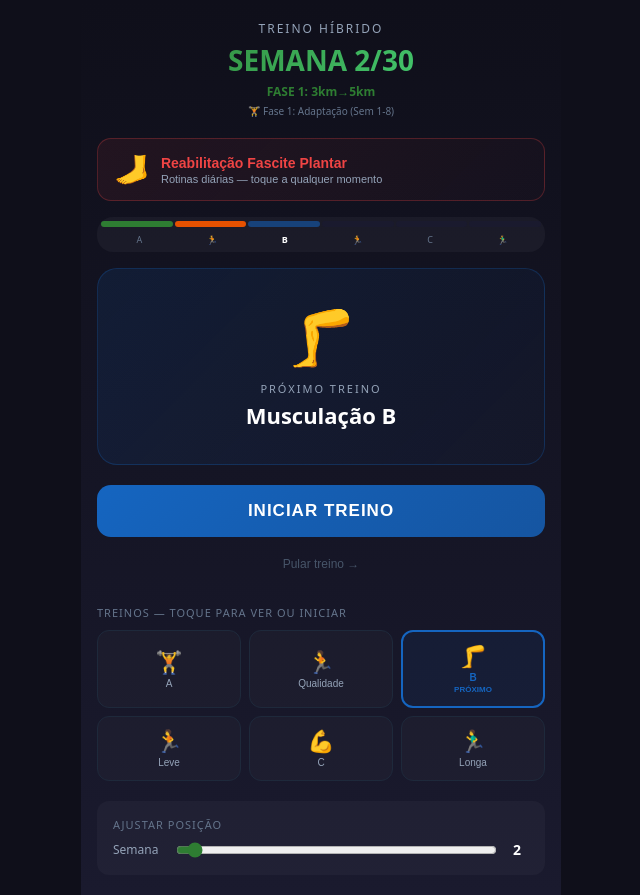
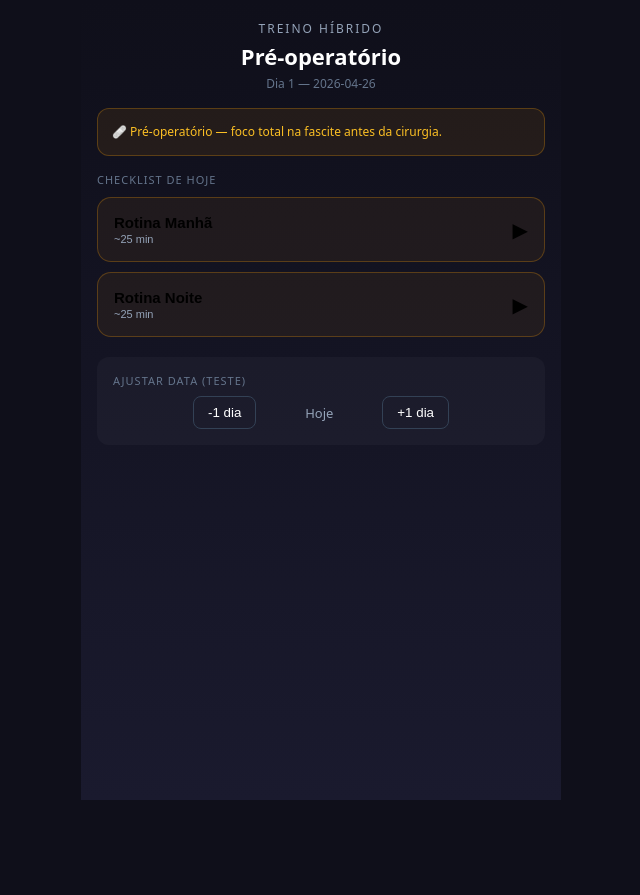
Before and after one commit to filipebiten/treino-hibrido, a React (Vite) app: page / in a window 1280 px wide. Shown: the whole page, without its empty margins (319-959 px from the left). After the commit the page ends 800 px from the top, so only its background shows below. Built offline with nearby package versions, Linux system fonts and the light colour scheme.

Commit message:
feat: home dirigida por macrofase (checklist rehab + banner + fallback)

```diff
--- a/src/App.jsx
+++ b/src/App.jsx
@@ -486,9 +486,13 @@ export default function App(){
   const[tmr,setTmr]=useState(0),[tmrOn,setTmrOn]=useState(false),[rst,setRst]=useState(false);
   const[cup,setCup]=useState(0),[cupOn,setCupOn]=useState(false),[ok,setOk]=useState(false);
   const[showHow,setShowHow]=useState(false);
+  const[diasOffset,setDiasOffset]=useState(0);
+  const[rehabLog,setRehabLog]=useState({});
+  const[activeDoseKey,setActiveDoseKey]=useState(null);
+  const[rehabScreenRoutines,setRehabScreenRoutines]=useState(null);
   const iR=useRef(null),cR=useRef(null),bp=useRef(false);
 
-  useEffect(()=>{(async()=>{try{const r=localStorage.getItem("tp7");if(r){const d=JSON.parse(r);setWk(d.w||2);setSes(d.s!==undefined?d.s:2);}}catch(e){}setOk(true);})();},[]);
+  useEffect(()=>{(async()=>{try{const r=localStorage.getItem("tp7");if(r){const d=JSON.parse(r);setWk(d.w||2);setSes(d.s!==undefined?d.s:2);setDiasOffset(d.o||0);}const rl=localStorage.getItem("tp7rehab");if(rl)setRehabLog(JSON.parse(rl));}catch(e){}setOk(true);})();},[]);
   const sv=useCallback((w,s)=>{try{localStorage.setItem("tp7",JSON.stringify({w,s}))}catch(e){}},[]);
 
   useEffect(()=>{if(tmrOn&&tmr>0){bp.current=false;iR.current=setInterval(()=>setTmr(t=>t-1),1000);}else{clearInterval(iR.current);if(tmr===0&&tmrOn){setTmrOn(false);if(!bp.current){playBeep();bp.current=true;}}}return()=>clearInterval(iR.current);},[tmrOn,tmr]);
@@ -500,6 +504,19 @@ export default function App(){
   function adv(){let ns=ses+1,nw=wk;if(ns>=6){ns=0;nw=Math.min(wk+1,30);}setSes(ns);setWk(nw);sv(nw,ns);setScr("home");}
   function nxt(){setTmrOn(false);setCupOn(false);setRst(false);setCS(1);setCup(0);setShowHow(false);if(sI+1>=tot){adv();return;}const n=steps[sI+1];setSIdx(sI+1);if(n&&n.duration&&n.type==="timer")setTmr(n.duration);else setTmr(0);}
   function dn(){const mx=step.sets||1;if(cS<mx){if(step.rest){setRst(true);setTmr(step.rest);setTmrOn(true);}setCS(cS+1);}else nxt();}
+  function setDias(n){const o=diasOffset+n;setDiasOffset(o);try{localStorage.setItem("tp7",JSON.stringify({w:wk,s:ses,o}))}catch(e){}}
+  function isoHoje(){const dt=hojeEfetivo(Date.now(),diasOffset);return dt.getFullYear()+"-"+String(dt.getMonth()+1).padStart(2,"0")+"-"+String(dt.getDate()).padStart(2,"0");}
+  function markDose(key){const iso=isoHoje();const novo={...rehabLog,[iso]:{...(rehabLog[iso]||{}),[key]:true}};setRehabLog(novo);try{localStorage.setItem("tp7rehab",JSON.stringify(novo))}catch(e){}}
+  function doseFeita(key){const iso=isoHoje();return !!(rehabLog[iso]&&rehabLog[iso][key]);}
+  function abrirDose(key,rotina){setActiveDoseKey(key);setRehabScreenRoutines([rotina]);setScr("rehabDose");}
+  const RESTRICOES=[
+    {fim:"2026-08-17",texto:"Dias 1-7 pós-op: zero esforço físico. Alongamentos de pé sentado/deitado liberados."},
+    {fim:"2026-08-25",texto:"Dias 8-15 pós-op: sem esforço moderado. Alongamentos + exercícios leves sentado liberados."},
+    {fim:"2026-09-10",texto:"Dias 16-30 pós-op: sem esforço excessivo. Musculação leve retorna gradualmente."},
+    {fim:"9999-12-31",texto:"Dia 31+ pós-op: liberado para treino normal."},
+  ];
+  function textoLiberado(iso){if(iso<"2026-08-11")return"Pré-operatório — foco total na fascite antes da cirurgia.";return RESTRICOES.find(x=>iso<=x.fim).texto;}
+  const mfInfo=getMacrofase(hojeEfetivo(Date.now(),diasOffset));
 
   if(!ok)return<div style={{background:"#0f0f1a",color:"white",minHeight:"100vh",display:"flex",alignItems:"center",justifyContent:"center",fontFamily:"system-ui"}}><p style={{opacity:.6}}>Carregando...</p></div>;
   const G="@keyframes spin{from{transform:rotate(0)}to{transform:rotate(360deg)}}@keyframes pulse{0%,100%{opacity:1}50%{opacity:.6}}";
@@ -507,6 +524,7 @@ export default function App(){
 
   // REHAB SCREEN
   if(scr==="rehab") return<RehabScreen onBack={()=>setScr("home")} routines={REHAB_ROUTINES}/>;
+  if(scr==="rehabDose") return<RehabScreen onBack={()=>{setScr("home");setRehabScreenRoutines(null);}} routines={rehabScreenRoutines} onRoutineComplete={()=>markDose(activeDoseKey)}/>;
 
   // PREVIEW
   if(scr==="preview"){const pw=bw(wk,pvS),desc=grd(wk,pvS),isMu=pvS===0||pvS===2||pvS===4;
@@ -518,37 +536,50 @@ export default function App(){
       <button onClick={()=>startAny(pvS)} style={{width:"100%",marginTop:16,padding:"14px 0",background:"linear-gradient(135deg,"+SCO[pvS]+","+SCO[pvS]+"cc)",color:"white",border:"none",borderRadius:14,fontSize:15,fontWeight:800,cursor:"pointer",letterSpacing:1,textTransform:"uppercase"}}>INICIAR ESTE TREINO</button></div>;}
 
   // HOME
-  if(scr==="home"){const desc=grd(wk,ses);
-    return<div style={{background:"linear-gradient(180deg,#0f0f1a,#1a1a2e)",color:"white",minHeight:"100vh",fontFamily:"system-ui",padding:"20px 16px",maxWidth:480,margin:"0 auto"}}><style>{G}</style>
-      <div style={{textAlign:"center",marginBottom:20}}>
-        <div style={{fontSize:12,color:"#94a3b8",letterSpacing:2,textTransform:"uppercase",marginBottom:4}}>Treino Híbrido</div>
-        <div style={{fontSize:28,fontWeight:800,background:"linear-gradient(135deg,"+ph.c+",#4ade80)",WebkitBackgroundClip:"text",WebkitTextFillColor:"transparent"}}>SEMANA {wk}/30</div>
-        <div style={{fontSize:12,color:ph.c,fontWeight:600,marginTop:4}}>{ph.n}</div>
-        <div style={{fontSize:10,color:"#64748b",marginTop:4}}>🏋️ {PHASE_NAMES[mph]}</div>
+  if(scr==="home"){
+    if(mfInfo.macrofase<=1){
+      const rotinas=getRehabForMacrofase(mfInfo.macrofase,mfInfo.semanaIdx,mfInfo.diaAlternado);
+      const rotinaBase=rotinas[0];
+      const cfgSemana=mfInfo.macrofase===1?REHAB_M1[Math.min(mfInfo.semanaIdx,REHAB_M1.length-1)]:null;
+      const rotinaCarga=rotinas[1]||(cfgSemana?cfgSemana.carga:null);
+      return<div style={{background:"linear-gradient(180deg,#0f0f1a,#1a1a2e)",color:"white",minHeight:"100vh",fontFamily:"system-ui",padding:"20px 16px",maxWidth:480,margin:"0 auto"}}><style>{G}</style>
+        <div style={{textAlign:"center",marginBottom:16}}>
+          <div style={{fontSize:12,color:"#94a3b8",letterSpacing:2,textTransform:"uppercase",marginBottom:4}}>Treino Híbrido</div>
+          <div style={{fontSize:22,fontWeight:800}}>{mfInfo.nome}</div>
+          <div style={{fontSize:12,color:"#64748b",marginTop:4}}>Dia {mfInfo.diasDesdeInicioMacrofase+1} — {isoHoje()}</div>
+        </div>
+        <div style={{padding:14,background:"#f59e0b15",border:"1px solid #f59e0b44",borderRadius:12,marginBottom:16,fontSize:12,color:"#fbbf24",lineHeight:1.5}}>🩹 {textoLiberado(isoHoje())}</div>
+        <div style={{fontSize:11,color:"#64748b",textTransform:"uppercase",letterSpacing:1,marginBottom:10}}>Checklist de hoje</div>
+        {["manha","noite"].map(key=>{const feita=doseFeita(key);return<button key={key} onClick={()=>abrirDose(key,rotinaBase)} style={{width:"100%",padding:16,marginBottom:10,borderRadius:14,border:"1px solid "+(feita?"#4ade8044":"#f59e0b44"),background:feita?"#4ade8010":"#f59e0b10",cursor:"pointer",textAlign:"left",display:"flex",justifyContent:"space-between",alignItems:"center"}}>
+          <div><div style={{fontSize:15,fontWeight:700}}>{feita?"✓ ":""}Rotina {key==="manha"?"Manhã":"Noite"}</div><div style={{fontSize:11,color:"#94a3b8",marginTop:2}}>{rotinaBase.time}</div></div>
+          <div style={{fontSize:20}}>{feita?"✅":"▶"}</div>
+        </button>;})}
+        {rotinaCarga&&<button onClick={()=>abrirDose("carga",rotinaCarga)} style={{width:"100%",padding:16,marginBottom:10,borderRadius:14,border:"1px solid "+(doseFeita("carga")?"#4ade8044":"#ef444444"),background:doseFeita("carga")?"#4ade8010":"#ef444410",cursor:"pointer",textAlign:"left",display:"flex",justifyContent:"space-between",alignItems:"center"}}>
+          <div><div style={{fontSize:15,fontWeight:700}}>{doseFeita("carga")?"✓ ":""}{rotinaCarga.title}</div><div style={{fontSize:11,color:"#94a3b8",marginTop:2}}>{mfInfo.diaAlternado?"Dia sugerido":"Fazer mesmo assim"}</div></div>
+          <div style={{fontSize:20}}>{doseFeita("carga")?"✅":"▶"}</div>
+        </button>}
+        <div style={{marginTop:20,background:"rgba(255,255,255,0.03)",borderRadius:12,padding:16}}>
+          <div style={{fontSize:11,color:"#64748b",textTransform:"uppercase",letterSpacing:1,marginBottom:8}}>Ajustar data (teste)</div>
+          <div style={{display:"flex",gap:8,alignItems:"center",justifyContent:"center"}}>
+            <button onClick={()=>setDias(-1)} style={{padding:"8px 14px",borderRadius:8,border:"1px solid #334155",background:"transparent",color:"white",cursor:"pointer"}}>-1 dia</button>
+            <span style={{fontSize:13,color:"#94a3b8",minWidth:110,textAlign:"center"}}>{diasOffset===0?"Hoje":(diasOffset>0?"+":"")+diasOffset+" dias"}</span>
+            <button onClick={()=>setDias(1)} style={{padding:"8px 14px",borderRadius:8,border:"1px solid #334155",background:"transparent",color:"white",cursor:"pointer"}}>+1 dia</button>
+          </div>
+        </div>
+      </div>;
+    }
+    return<div style={{background:"linear-gradient(180deg,#0f0f1a,#1a1a2e)",color:"white",minHeight:"100vh",fontFamily:"system-ui",padding:"20px 16px",maxWidth:480,margin:"0 auto",display:"flex",flexDirection:"column",alignItems:"center",justifyContent:"center",textAlign:"center"}}>
+      <div style={{fontSize:40,marginBottom:12}}>🚧</div>
+      <div style={{fontSize:18,fontWeight:700,marginBottom:8}}>{mfInfo.nome} ainda não configurada no app</div>
+      <div style={{fontSize:13,color:"#94a3b8",marginBottom:20}}>Consulte o plano completo no CLAUDE.md do projeto até essa parte ser implementada.</div>
+      <button onClick={()=>setScr("rehab")} style={{padding:"12px 20px",borderRadius:12,border:"1px solid #ef444444",background:"#ef444415",color:"#ef4444",cursor:"pointer",marginBottom:16}}>🦶 Abrir Reabilitação</button>
+      <div style={{display:"flex",gap:8,alignItems:"center"}}>
+        <button onClick={()=>setDias(-7)} style={{padding:"8px 14px",borderRadius:8,border:"1px solid #334155",background:"transparent",color:"white",cursor:"pointer"}}>-7 dias</button>
+        <span style={{fontSize:13,color:"#94a3b8"}}>{isoHoje()}</span>
+        <button onClick={()=>setDias(7)} style={{padding:"8px 14px",borderRadius:8,border:"1px solid #334155",background:"transparent",color:"white",cursor:"pointer"}}>+7 dias</button>
       </div>
-
-      {/* REHAB BUTTON - always visible */}
-      <button onClick={()=>setScr("rehab")} style={{width:"100%",padding:"14px 16px",marginBottom:16,borderRadius:14,border:"1px solid #ef444444",background:"linear-gradient(135deg,#ef444415,#ef444405)",cursor:"pointer",textAlign:"left",display:"flex",alignItems:"center",gap:12}}>
-        <div style={{fontSize:28}}>🦶</div>
-        <div><div style={{fontSize:14,fontWeight:700,color:"#ef4444"}}>Reabilitação Fascite Plantar</div><div style={{fontSize:11,color:"#94a3b8",marginTop:2}}>Rotinas diárias — toque a qualquer momento</div></div>
-      </button>
-
-      <div style={{background:"rgba(255,255,255,0.04)",borderRadius:16,padding:4,marginBottom:16}}>
-        <div style={{display:"flex",gap:2}}>{[0,1,2,3,4,5].map(i=><div key={i} style={{flex:1,height:6,borderRadius:3,background:i<ses?SCO[i]:i===ses?SCO[i]+"99":"#1a1a2e",animation:i===ses?"pulse 2s infinite":"none"}}/>)}</div>
-        <div style={{display:"flex",justifyContent:"space-between",padding:"6px 2px 2px",fontSize:9,color:"#64748b"}}>{SS.map((l,i)=><span key={i} style={{flex:1,textAlign:"center",fontWeight:i===ses?700:400,color:i===ses?"white":"#64748b"}}>{l}</span>)}</div>
-      </div>
-      <div style={{background:"linear-gradient(135deg,"+SCO[ses]+"22,"+SCO[ses]+"08)",border:"1px solid "+SCO[ses]+"44",borderRadius:20,padding:28,textAlign:"center",marginBottom:20}}>
-        <div style={{fontSize:56,marginBottom:8}}>{SIC[ses]}</div>
-        <div style={{fontSize:11,color:"#94a3b8",textTransform:"uppercase",letterSpacing:2,marginBottom:4}}>Próximo treino</div>
-        <div style={{fontSize:22,fontWeight:800,marginBottom:6}}>{SL[ses]}</div>
-        {desc&&<div style={{fontSize:14,color:SCO[ses],fontWeight:600,background:SCO[ses]+"18",borderRadius:8,padding:"6px 14px",display:"inline-block"}}>{desc}</div>}
-      </div>
-      <button onClick={()=>startAny(ses)} style={{width:"100%",padding:"16px 0",fontSize:17,fontWeight:800,background:"linear-gradient(135deg,"+SCO[ses]+","+SCO[ses]+"cc)",color:"white",border:"none",borderRadius:14,cursor:"pointer",letterSpacing:1,textTransform:"uppercase",marginBottom:10}}>INICIAR TREINO</button>
-      {ses===3&&<button onClick={adv} style={{width:"100%",padding:"12px 0",fontSize:13,fontWeight:600,background:"transparent",color:"#94a3b8",border:"1px solid #334155",borderRadius:12,cursor:"pointer",marginBottom:6}}>Pular corrida leve (semana 2x)</button>}
-      <button onClick={adv} style={{width:"100%",padding:"10px 0",fontSize:12,background:"transparent",color:"#475569",border:"none",cursor:"pointer"}}>Pular treino →</button>
-      <div style={{marginTop:24}}><div style={{fontSize:11,color:"#64748b",textTransform:"uppercase",letterSpacing:1,marginBottom:10}}>Treinos — toque para ver ou iniciar</div><div style={{display:"grid",gridTemplateColumns:"1fr 1fr 1fr",gap:8}}>{[0,1,2,3,4,5].map(i=><button key={i} onClick={()=>{setPvS(i);setScr("preview")}} style={{padding:"12px 6px",borderRadius:12,border:i===ses?"2px solid "+SCO[i]:"1px solid #1e293b",background:i===ses?SCO[i]+"15":"rgba(255,255,255,0.02)",cursor:"pointer",textAlign:"center"}}><div style={{fontSize:22,marginBottom:2}}>{SIC[i]}</div><div style={{fontSize:10,color:i===ses?SCO[i]:"#94a3b8",fontWeight:i===ses?700:500}}>{SL[i].replace("Musculação ","").replace("Corrida ","")}</div>{i===ses&&<div style={{fontSize:8,color:SCO[i],marginTop:2,fontWeight:700}}>PRÓXIMO</div>}</button>)}</div></div>
-      <div style={{marginTop:20,background:"rgba(255,255,255,0.03)",borderRadius:12,padding:16}}><div style={{fontSize:11,color:"#64748b",textTransform:"uppercase",letterSpacing:1,marginBottom:8}}>Ajustar posição</div><div style={{display:"flex",gap:8,alignItems:"center"}}><label style={{fontSize:12,color:"#94a3b8",minWidth:55}}>Semana</label><input type="range" min="1" max="30" value={wk} onChange={e=>{const w=+e.target.value;setWk(w);sv(w,ses)}} style={{flex:1,accentColor:ph.c}}/><span style={{fontSize:14,fontWeight:700,minWidth:24,textAlign:"center"}}>{wk}</span></div></div>
-    </div>;}
+    </div>;
+  }
 
   // WORKOUT
   if(scr==="workout"&&step){const sec=curSec(),iT=step.type==="timer"||step.type==="timed_exercise",iE=step.type==="exercise"||step.type==="timed_exercise",isTab=step.type==="tabata",mx=step.sets||1,pc=step.ph==="r"?"#E65100":step.ph==="fp"||step.ph==="f"?"#F57F17":step.ph==="i"?"#0ea5e9":step.ph==="w"?"#F57F17":step.ph==="s"?"#1565C0":SCO[ses];
```
